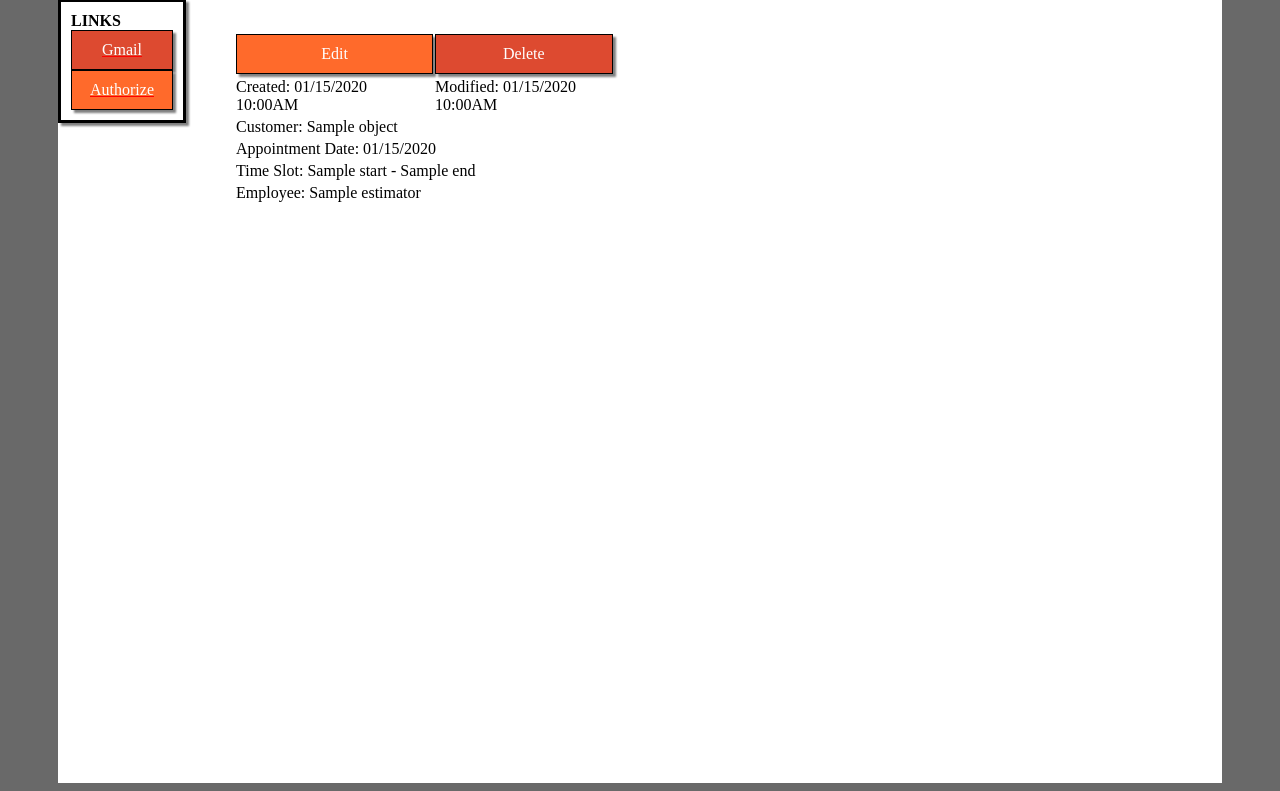
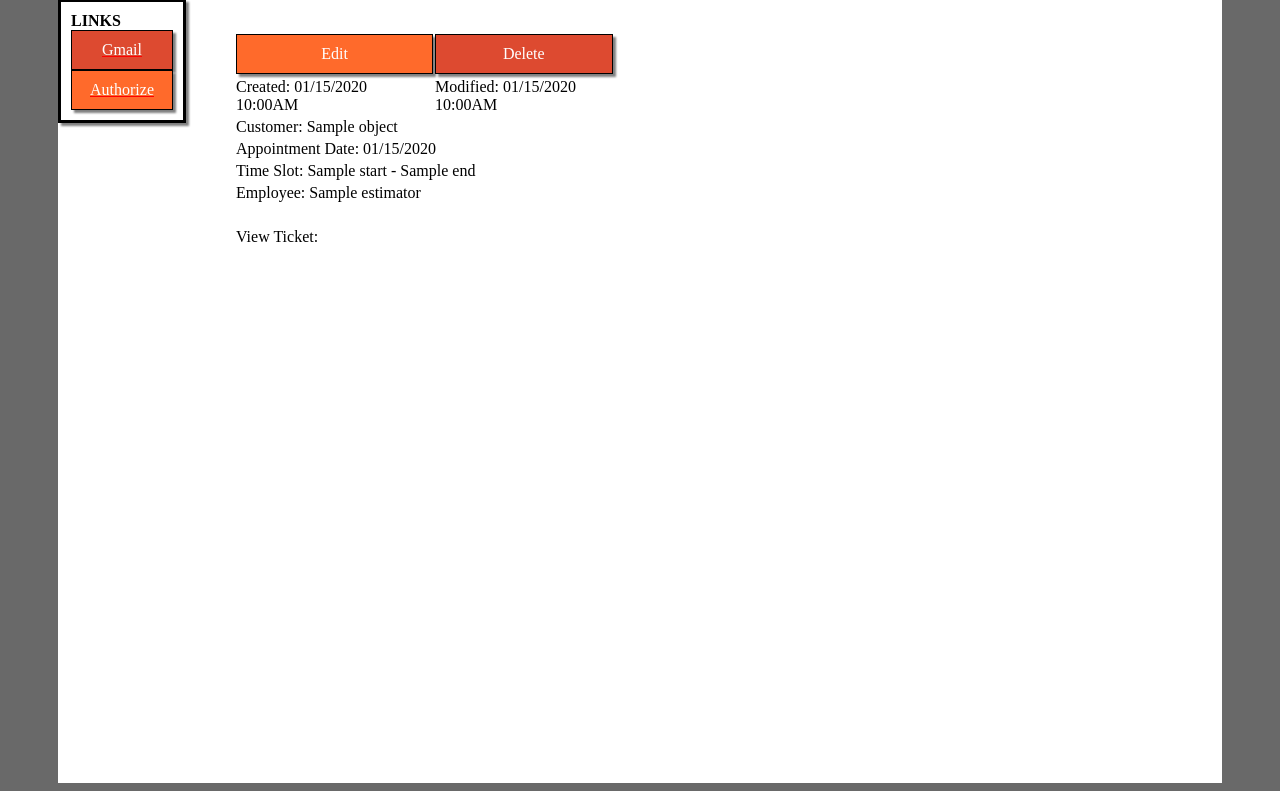
Before and after one commit to solvable/Alpha, a Django app: template templates/Calendar/appointment_detail.html in a window 1280 px wide. Shown: the part 65-856 px from the top of the page. Run offline with Django 3.2, Linux system fonts and the light colour scheme; the template is opened without the code that fills it: most values are stand-ins (such as "Sample title", 1, 10 or a date in 2020); some libraries are stand-ins or nearby versions.

Commit message:
v.73
Added stats to home page.
Changed some styling

Changed models
working on ticket assignment

added profile app for user info
added signals o update ticket - WTF is this problem I'm having
added resize to calendar
TODO: remove whoosh in production and go to elasticsearch
TODO: fix ticket assignment
TODO: Add Dashboard

```diff
--- a/CRM/__init__.py
+++ b/CRM/__init__.py
@@ -0,0 +1 @@
+default_app_config = 'CRM.apps.CrmConfig'
--- a/CRM/apps.py
+++ b/CRM/apps.py
@@ -3,3 +3,7 @@ from django.apps import AppConfig
 
 class CrmConfig(AppConfig):
     name = 'CRM'
+
+    def ready(self):
+        # signals are imported, so that they are defined and can be used
+        import CRM.signals_handlers
--- a/CRM/views.py
+++ b/CRM/views.py
@@ -13,6 +13,7 @@ from django.shortcuts import render
 from Estimates.models import Estimate, Section
 from Calendar.models import Appointment
 from django.views.decorators.cache import never_cache, cache_control
+from django.contrib.auth.models import User
 
 
 from .models import Customer, Jobsite, Ticket
@@ -163,6 +164,7 @@ class TicketDetailView(generic.DetailView):
     template_name = 'CRM/ticket_detail.html'
     pk_url_kwarg = "ticket"
 
+
     def get_context_data(self, **kwargs):
         context = super().get_context_data(**kwargs)
         context['customer'] = get_object_or_404(Customer, id=self.kwargs['cust'])
--- a/Calendar/__init__.py
+++ b/Calendar/__init__.py
@@ -0,0 +1 @@
+default_app_config = 'Calendar.apps.CalendarConfig'
--- a/Calendar/apps.py
+++ b/Calendar/apps.py
@@ -3,3 +3,7 @@ from django.apps import AppConfig
 
 class CalendarConfig(AppConfig):
     name = 'Calendar'
+
+    def ready(self):
+        # signals are imported, so that they are defined and can be used
+        import Calendar.signals_signals
--- a/templates/Calendar/appointment_detail.html
+++ b/templates/Calendar/appointment_detail.html
@@ -50,8 +50,71 @@
             </td>
 
         </tr>
-     </table>
+        <tr>
+            <td>&nbsp</td>
+        </tr>
+
+        <tr>
+            <td>
+                View Ticket:
+            </td>
+
+        </tr>
+        {% if not object.ticket.completed and object.ticket.call_type == "Estimate"%}
+            <tr>
+        <td colspan="2">
+            <a href="{% url 'ticket_detail' cust=object.customer_id job=object.jobsite_id ticket=object.ticket_id%}"><div class="ticket-item btn yellow lead">{{ object.ticket.created }}<br>{{ object.ticket.problem }}</div></a>
+
+        </td>
+        </tr>
+        {% elif not object.ticket.completed and object.ticket.call_type == "Service" %}
+        <tr>
+            <td colspan="2">
+            <a href="{% url 'ticket_detail' cust=object.customer_id job=object.jobsite_id ticket=object.ticket_id%}"><div class="ticket-item btn yellow service">{{ object.ticket.created }}<br>{{ object.ticket.problem }}</div></a>
+
+        </td>
+        </tr>
+
+        {% elif not object.ticket.completed  and object.ticket.call_type == "Inspection" %}
+        <tr>
+            <td colspan="2">
+            <a href="{% url 'ticket_detail' cust=object.customer_id job=object.jobsite_id ticket=object.ticket_id%}"><div class="ticket-item btn yellow inspection">{{ object.ticket.created }}<br>{{ object.ticket.problem }}</div></a>
+
+        </td>
+
+
+        {% elif object.ticket.completed and object.ticket.call_type == "Estimate"%}
+        <tr>
+        <td colspan="2">
+            <a href="{% url 'ticket_detail' cust=object.customer_id job=object.jobsite_id ticket=object.ticket_id%}"><div class="ticket-item btn yellow lead-completed">{{ object.ticket.created }}<br>{{ object.ticket.problem }}</div></a>
+
+        </td>
+        </tr>
+        {% elif object.ticket.completed and object.ticket.call_type == "Service" %}
+        <tr>
+            <td colspan="2">
+            <a href="{% url 'ticket_detail' cust=object.customer_id job=object.jobsite_id ticket=object.ticket_id%}"><div class="ticket-item btn yellow service-completed">{{ object.ticket.created }}<br>{{ object.ticket.problem }}</div></a>
+
+        </td>
+        </tr>
+
+        {% elif object.ticket.completed  and object.ticket.call_type == "Inspection" %}
+        <tr>
+            <td colspan="2">
+            <a href="{% url 'ticket_detail' cust=object.customer_id job=object.jobsite_id ticket=object.ticket_id%}"><div class="ticket-item btn yellow inspection-completed">{{ object.ticket.created }}<br>{{ object.ticket.problem }}</div></a>
+
+        </td>
+            </tr>
+        {%  endif %}
 
 
 
+
+
+
+
+
+
+     </table>
+
 {% endblock content %}
```
Also changed, not shown: CRM/models.py (+19 -3 lines), CRM/signals_handlers.py (added, +7 -0 lines), Calendar/models.py (+4 -10 lines), templates/CRM/ticket_detail.html (+9 -1 lines), Calendar/signals_signals.py (added), db.sqlite3.
